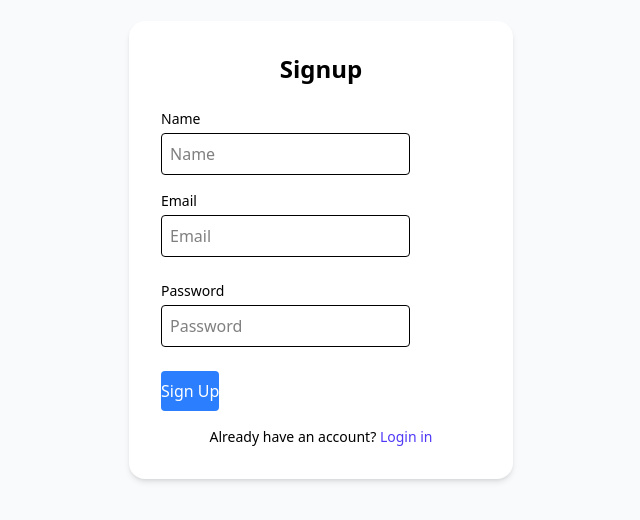
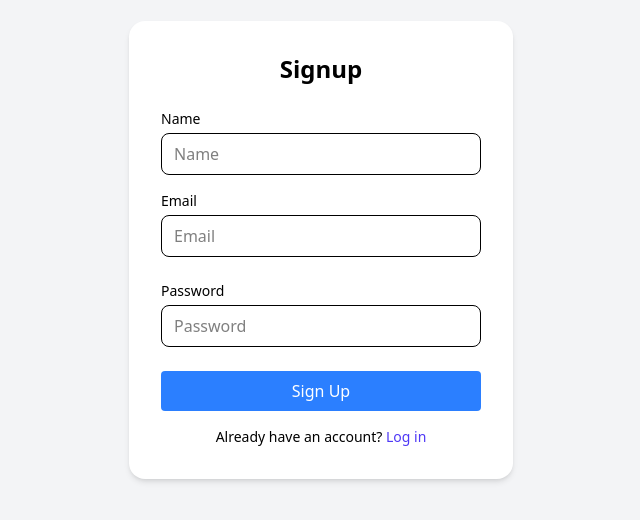
Before and after one commit to akhileshlal28/noteapp-ai, a React (Vite) app in the folder client/: page /#/signup in a window 1280 px wide. Shown: the part 150-670 px from the top of the page, without its empty margins (319-959 px from the left). Built offline with nearby package versions, Linux system fonts and the light colour scheme.

Commit message:
Updated sign up page

```diff
--- a/client/src/components/Signup.jsx
+++ b/client/src/components/Signup.jsx
@@ -45,7 +45,7 @@ const Signup = () => {
   };
 
   return (
-    <div className="flex flex-col items-center justify-center min-h-screen bg-gray-50">
+    <div className="flex flex-col items-center justify-center min-h-screen bg-gray-100">
       <div className="bg-white p-8 rounded-2xl shadow-md w-full max-w-sm">
         <h2 className="text-2xl font-semibold mb-6 text-center">Signup</h2>
 
@@ -58,7 +58,8 @@ const Signup = () => {
               placeholder="Name"
               value={formData.name}
               onChange={handleChange}
-              className="border p-2 rounded"
+              className="w-full px-3 py-2 border rounded-lg outline-none focus:ring-2 focus:ring-indigo-500"
+              required
             />
           </div>
 
@@ -70,7 +71,8 @@ const Signup = () => {
               placeholder="Email"
               value={formData.email}
               onChange={handleChange}
-              className="border p-2 rounded"
+              className="w-full px-3 py-2 border rounded-lg outline-none focus:ring-2 focus:ring-indigo-500"
+              required
             />
           </div>
 
@@ -82,13 +84,14 @@ const Signup = () => {
               placeholder="Password"
               value={formData.password}
               onChange={handleChange}
-              className="border p-2 rounded"
+              className="w-full px-3 py-2 border rounded-lg outline-none focus:ring-2 focus:ring-indigo-500"
+              required
             />
           </div>
 
           <button
             type="submit"
-            className="bg-blue-500 text-white py-2 rounded hover:bg-blue-600"
+            className="bg-blue-500 w-full text-white py-2 rounded hover:bg-blue-600"
           >
             Sign Up
           </button>
@@ -103,7 +106,7 @@ const Signup = () => {
             className="text-indigo-600 cursor-pointer hover:underline"
             onClick={() => navigate("/login")}
           >
-            Login in
+            Log in
           </span>
         </p>
       </div>
```
